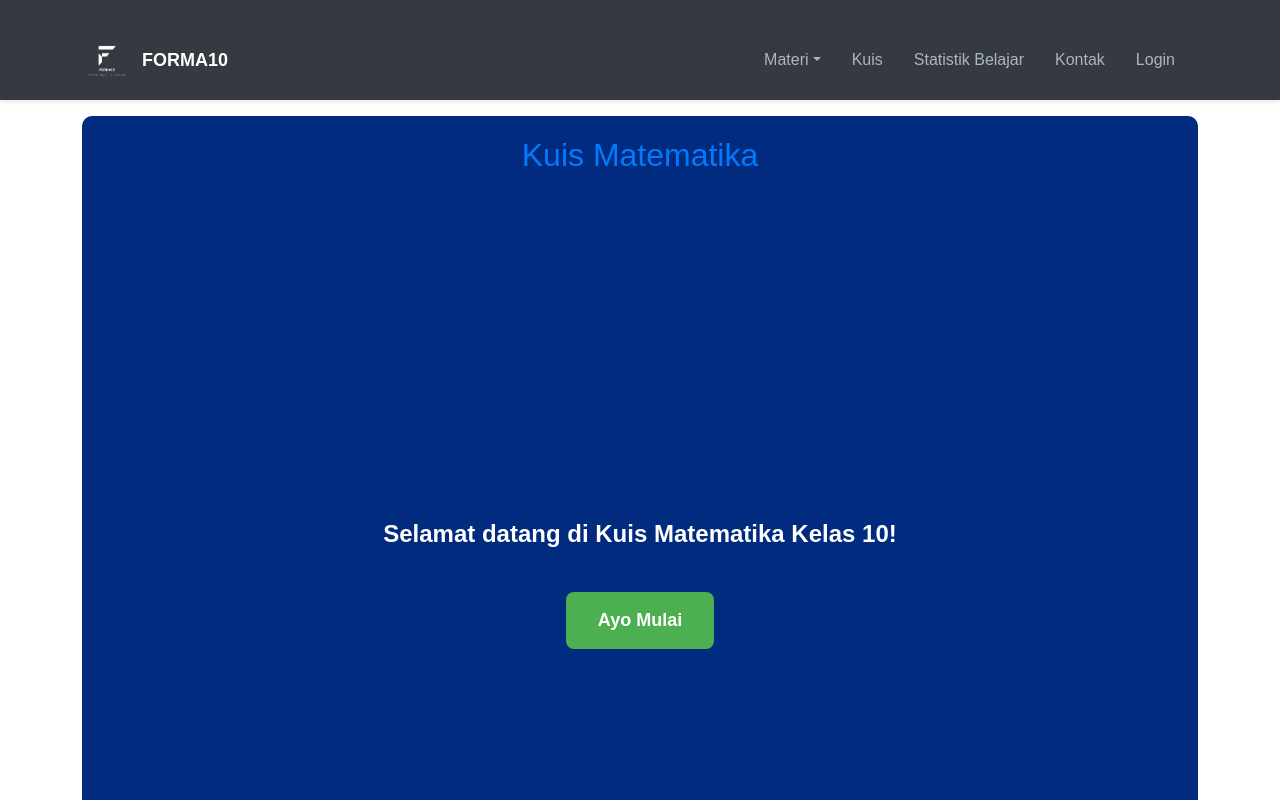
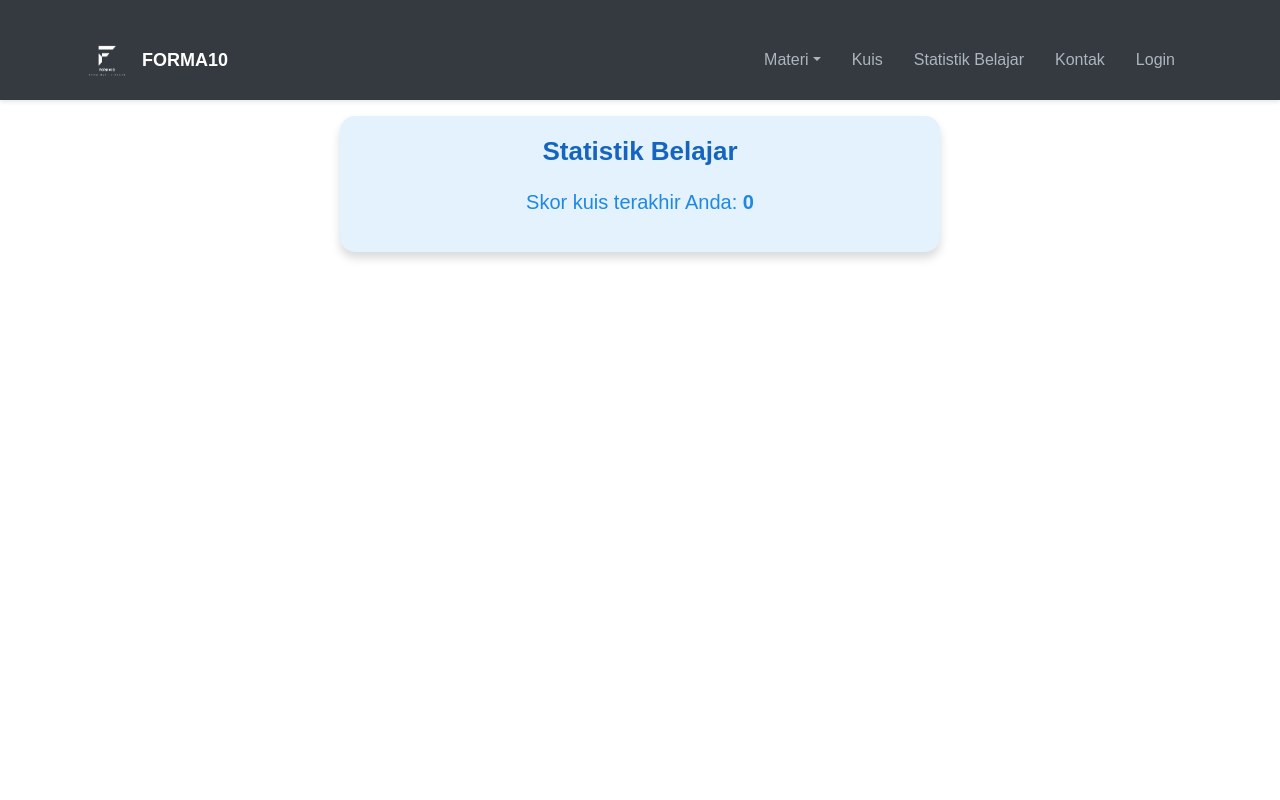
Before and after one commit to hugosmrgkr/Projek-PSW, a React (Create React App) app: page /#/statistik-belajar in a window 1280 px wide. Before the commit this address led to /#/kuis. Shown: the top 800 px of the page. Built offline with nearby package versions, Linux system fonts and the light colour scheme.

Commit message:
update sedikit

```diff
--- a/src/pages/Kuis.js
+++ b/src/pages/Kuis.js
@@ -165,7 +165,7 @@ const Kuis = () => {
 
   const finishQuiz = () => {
     updateGlobalScore(localScore);
-    navigate("/statistik-belajar", { state: { wrongAnswers } });
+    navigate("/statistik-belajar", { state: {isQuizFinished: true, wrongAnswers } });
   };
 
   const calculateAverage = () => {
--- a/src/pages/StatistikBelajar.js
+++ b/src/pages/StatistikBelajar.js
@@ -8,6 +8,7 @@ const StatistikBelajar = () => {
   const [message, setMessage] = useState("");
   const [animate, setAnimate] = useState(false);
   const [incorrectAnswers, setIncorrectAnswers] = useState([]);
+  const [isQuizFinished, setIsQuizFinished] = useState(false);
 
   useEffect(() => {
     const getMotivationalMessage = (score) => {
@@ -20,17 +21,21 @@ const StatistikBelajar = () => {
       }
     };
 
+    // Ambil status kuis dan jawaban salah dari state navigasi jika tersedia
+    if (location.state) {
+      setIsQuizFinished(location.state.isQuizFinished || false); // Default: false
+      if (location.state.wrongAnswers) {
+        setIncorrectAnswers(location.state.wrongAnswers);
+      }
+    }
+
+    // Setel pesan motivasi hanya jika kuis selesai
+    if (location.state?.isQuizFinished) {
       setMessage(getMotivationalMessage(score));
       setAnimate(true);
-
-    // Ambil jawaban salah dari state navigasi jika tersedia
-    if (location.state && location.state.wrongAnswers) {
-      setIncorrectAnswers(location.state.wrongAnswers);
+      const timer = setTimeout(() => setAnimate(false), 1000); // Reset animasi setelah selesai
+      return () => clearTimeout(timer);
     }
-
-    // Reset animasi setelah selesai
-    const timer = setTimeout(() => setAnimate(false), 1000);
-    return () => clearTimeout(timer);
   }, [score, location.state]);
 
   return (
@@ -52,6 +57,8 @@ const StatistikBelajar = () => {
       <p style={{ fontSize: "20px", marginBottom: "15px", color: "#1e88e5", fontWeight: "500" }}>
         Skor kuis terakhir Anda: <strong>{score}</strong>
       </p>
+
+      {isQuizFinished && (
         <p
           style={{
             fontSize: "18px",
@@ -64,6 +71,8 @@ const StatistikBelajar = () => {
         >
           {message}
         </p>
+      )}
+
       {incorrectAnswers.length > 0 && (
         <div
           style={{
```
Lines whose indentation alone changed are shown as unchanged.
